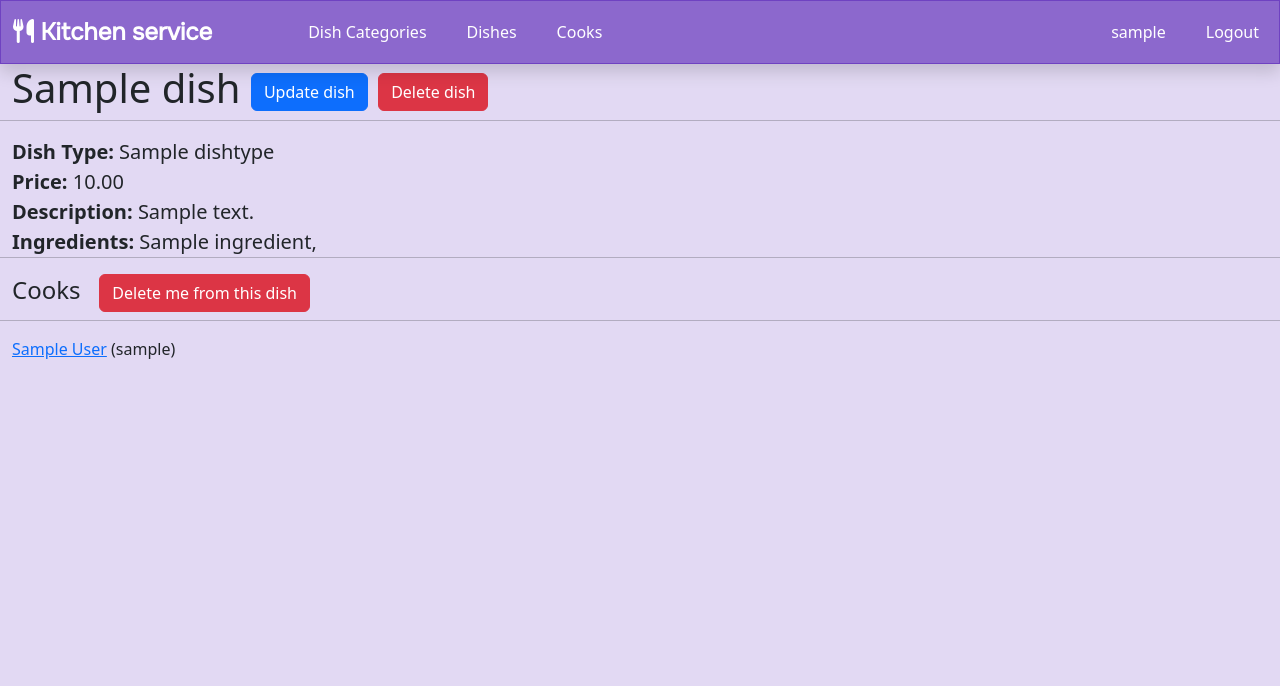
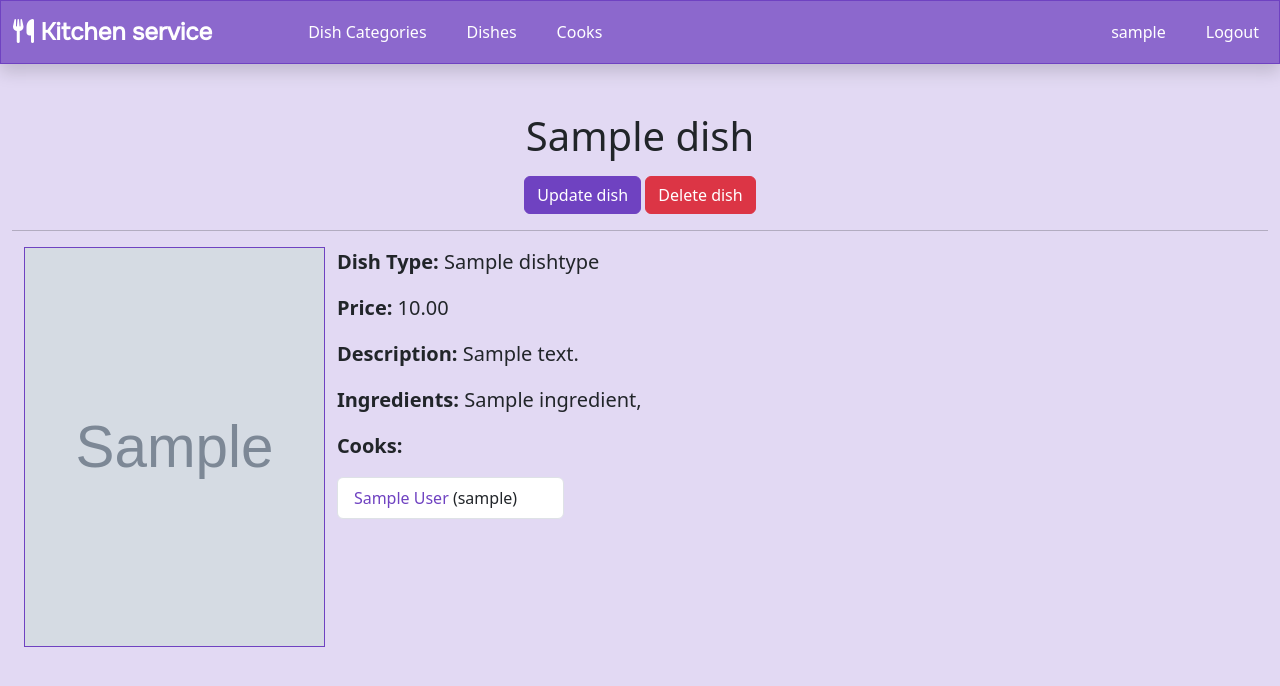
Before and after one commit to KristianYe/restaurant-kitchen, a Django app: page /dishes/1/ in a window 1280 px wide. Shown: the top 686 px of the page. Run offline with Django 4.2, Linux system fonts and the light colour scheme; a user stored in the database is signed in; tables that the repository leaves empty hold one stand-in row (values such as "Sample post"); grey boxes marked "Sample" are stand-in pictures.

Commit message:
added $ to price in dish list & customized dish detail view

```diff
--- a/static/css/styles.css
+++ b/static/css/styles.css
@@ -92,3 +92,7 @@ p {
     width: 250px;
     height: 200px;
 }
+
+.border-purple-5 {
+    border: 5px solid var(--ky-btn-color-purple);
+}
--- a/templates/kitchen/dish_detail.html
+++ b/templates/kitchen/dish_detail.html
@@ -1,12 +1,30 @@
 {% extends "base.html" %}
 
 {% block content %}
+  <div class="mt-5">
+    <div class="text-center">
       <h1>
         {{ dish.name }}
-    <a class="btn btn-primary" href="{% url 'kitchen:dish-update' pk=dish.id %}">Update dish</a>
+      </h1>
+      <div class="mt-3">
+        <a class="btn btn-purple" href="{% url 'kitchen:dish-update' pk=dish.id %}">Update dish</a>
         <a class="btn btn-danger" href="{% url 'kitchen:dish-delete' pk=dish.id %}">Delete dish</a>
-  </h1>
+      </div>
+    </div>
     <hr>
+    <div class="container-fluid d-flex ">
+      <div style="width: 400px; height: 400px" class="border-purple">
+        <img
+          {% if dish.image %}
+            src="{{ dish.image.url }}"
+          {% else %}
+            src="/static/images/default_dish_image.png"
+          {% endif %}
+          style="width: 100%; height: 100%"
+          alt="{{ dish.name }} image"
+        >
+      </div>
+      <div class="container d-flex flex-column gap-3">
         <p><strong>Dish Type:</strong> {{ dish.dish_type }}</p>
         <p><strong>Price:</strong> {{ dish.price }}</p>
         <p><strong>Description:</strong> {{ dish.description }}</p>
@@ -16,24 +34,20 @@
             {{ ingredient }},
           {% endfor %}
         </p>
-  <hr>
-  <h4>
-    Cooks
-    {% if dish in user.dishes.all %}
-      <a style="margin-left: 1%" href="{% url 'kitchen:toggle-dish-assign' pk=dish.id %}" class="btn btn-danger link-to-page">
-        Delete me from this dish
+        <p><strong>Cooks:</strong></p>
+        <div class="col-3">
+          <ul class="list-group">
+            {% for cook in dish.cooks.all %}
+              <li class="list-group-item">
+                <a style="text-decoration: None; color: var(--ky-btn-color-purple)" href="{% url 'kitchen:cook-detail' pk=cook.id %}">
+                  {{ cook.first_name }} {{ cook.last_name }}
                 </a>
-    {% else %}
-      <a style="margin-left: 1%" href="{% url 'kitchen:toggle-dish-assign' pk=dish.id %}" class="btn btn-success link-to-page">
-        Assign me to this dish
-      </a>
-    {% endif %}
-  </h4>
-  <hr>
-  <ul>
-    {% for cook in dish.cooks.all %}
-      <li><a href="{% url 'kitchen:cook-detail' pk=cook.id %}">{{ cook.first_name }} {{ cook.last_name }}</a>
-        ({{ cook.username }})</li>
+                ({{ cook.username }})
+              </li>
             {% endfor %}
           </ul>
+        </div>
+      </div>
+    </div>
+  </div>
 {% endblock %}
```
Lines whose indentation alone changed are shown as unchanged.
